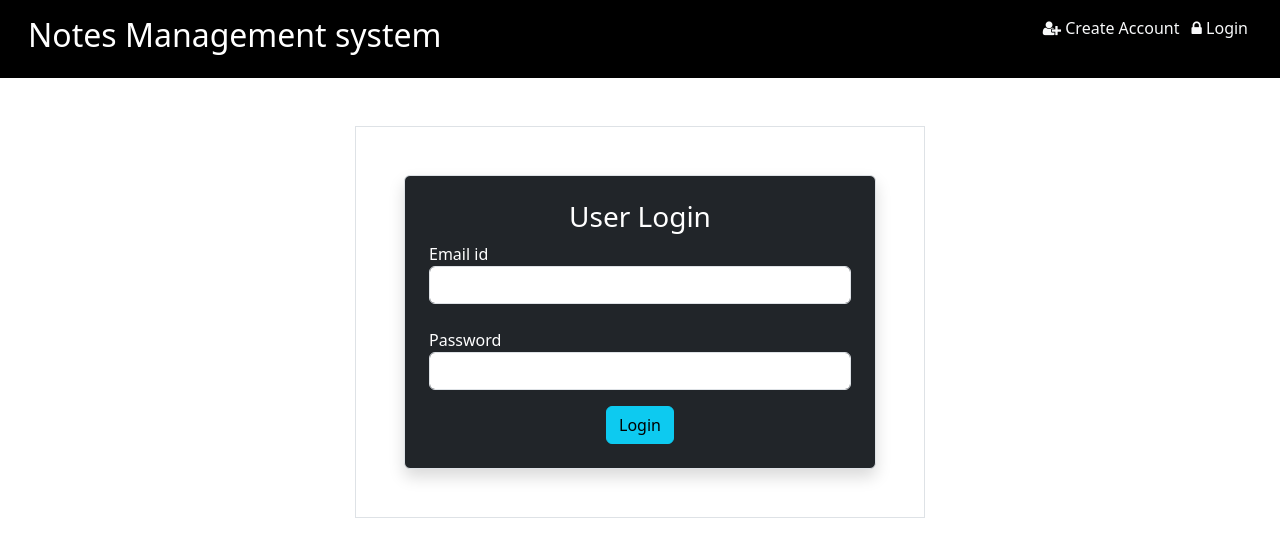
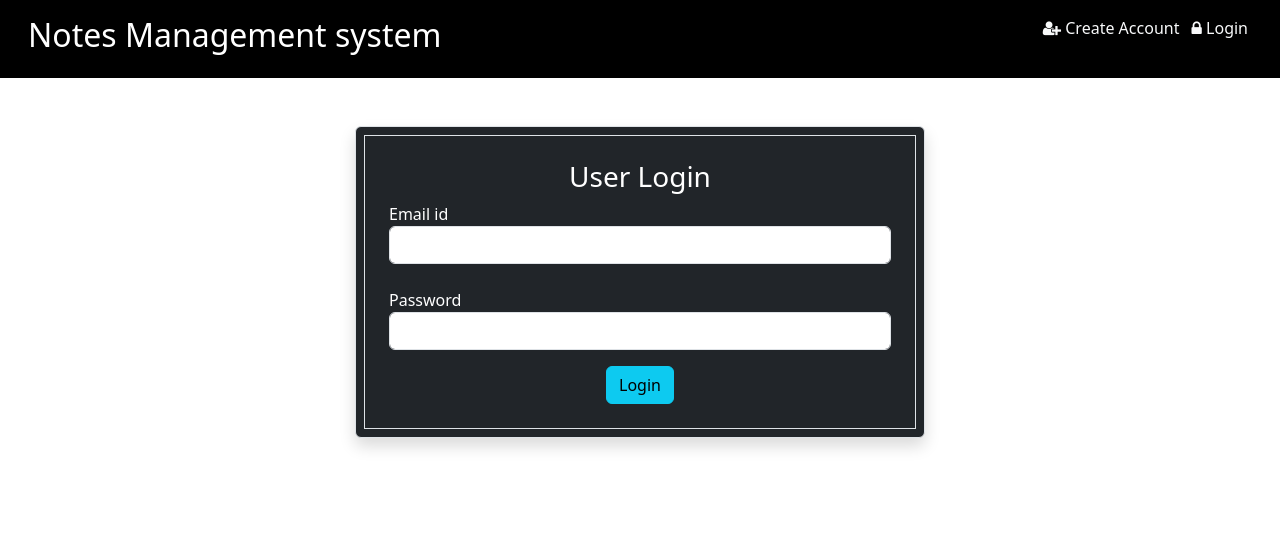
Before and after one commit to paritosh31mishra/note_management_system, a React (Create React App) app in the folder reactapp/: page /#/login in a window 1280 px wide. Shown: the top 556 px of the page. Built offline with nearby package versions, Linux system fonts and the light colour scheme.

Commit message:
Update login.js

```diff
--- a/reactapp/src/login.js
+++ b/reactapp/src/login.js
@@ -56,8 +56,8 @@ const Mylogin = () =>{
      <div className="container mt-5">
         <div className="row">
             <div className="col-lg-3"></div>
-            <div className="col-lg-6 w-50 border  p-5">
-                <div className="border p-4 rounded shadow bg-dark text-white">
+            <div className="col-lg-6 w-50 border rounded shadow bg-dark text-white  p-2">
+                <div className="border p-4 ">
                     <h3 className="text-center"> {console.log("paritosh")} User Login </h3>
                     <div className="mb-4">
                         <label>Email id</label>
```
